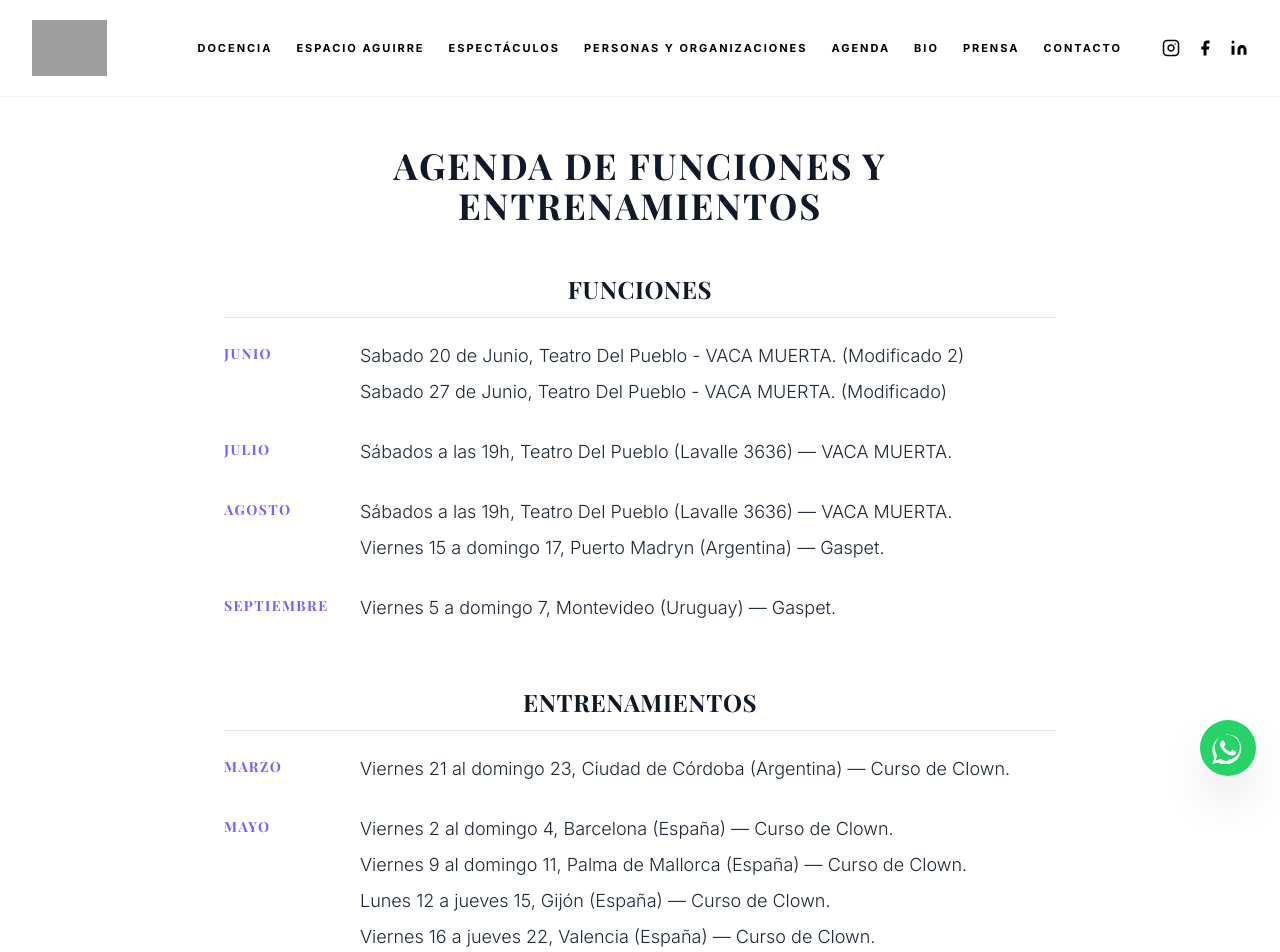
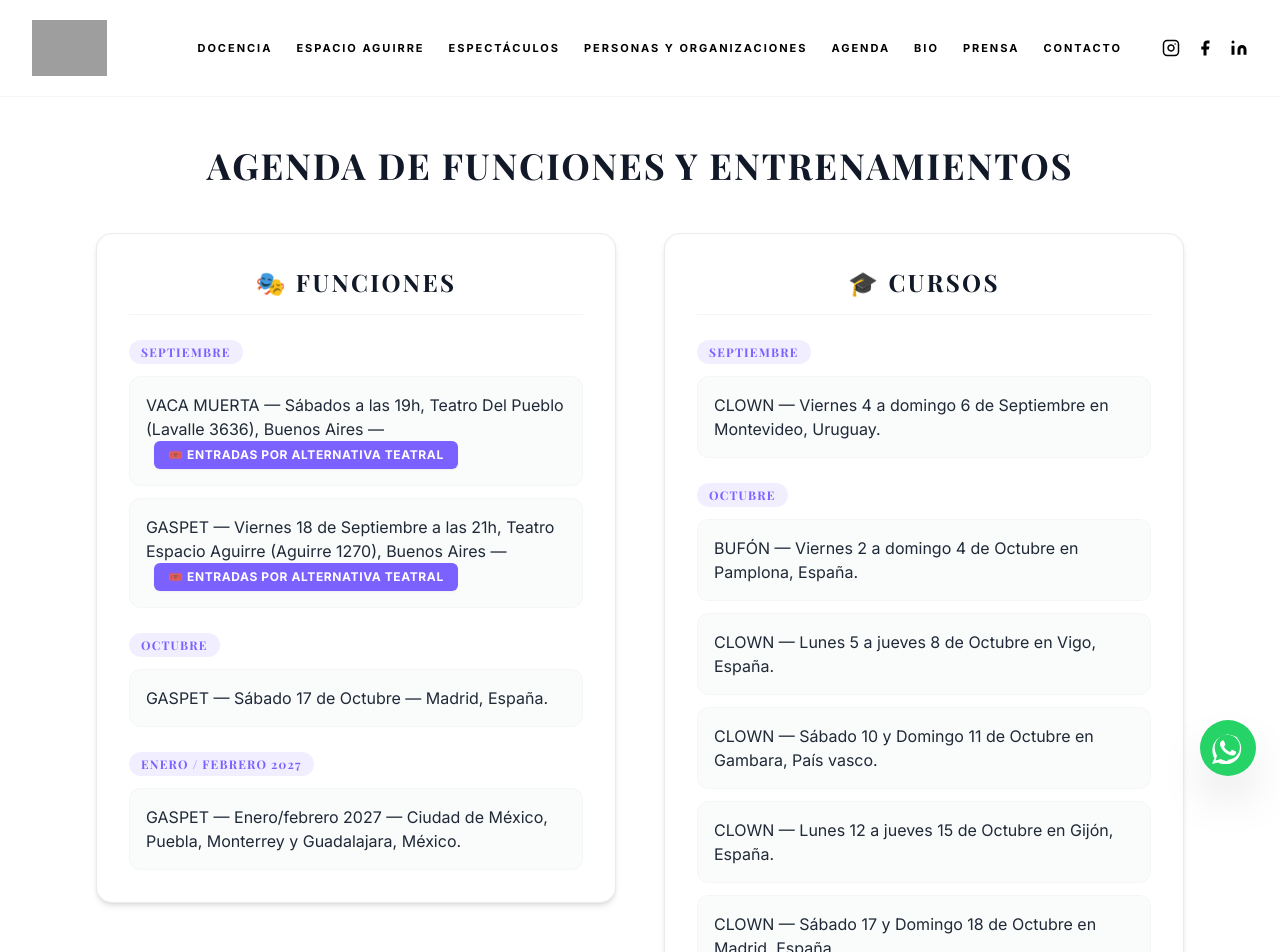
Before and after one commit to MarceloKatz/Marcelo_Katz, a Next.js app: page /agenda in a window 1280 px wide. Shown: the top 952 px of the page. Built offline with nearby package versions, Linux system fonts and the light colour scheme; grey boxes are pictures that could not be loaded; a web font is replaced by a local one.

Commit message:
Agenda: actualizar funciones y cursos en estructura de 2 columnas con enlaces a Alternativa Teatral

```diff
--- a/src/app/agenda/page.tsx
+++ b/src/app/agenda/page.tsx
@@ -21,7 +21,7 @@ export default function AgendaPage() {
   const initialData = getInitialAgendaData();
 
   return (
-    <div className="max-w-4xl mx-auto px-4 sm:px-6 lg:px-8 py-12 space-y-12">
+    <div className="max-w-6xl mx-auto px-4 sm:px-6 lg:px-8 py-12 space-y-12">
       <header className="text-center">
         <h1 className="text-3xl sm:text-4xl font-bold tracking-wider text-gray-900 uppercase">
           AGENDA DE FUNCIONES Y ENTRENAMIENTOS
--- a/src/components/AgendaManager.tsx
+++ b/src/components/AgendaManager.tsx
@@ -13,9 +13,35 @@ export type AgendaData = {
   entrenamientos: AgendaSection[];
 };
 
-interface AgendaManagerProps {
-  initialData: AgendaData;
-  isAdminPage?: boolean;
+function renderEventText(text: string) {
+  const regex = /\[([^\]]+)\]\(([^)]+)\)/g;
+  const parts = [];
+  let lastIndex = 0;
+  let match;
+
+  while ((match = regex.exec(text)) !== null) {
+    if (match.index > lastIndex) {
+      parts.push(text.substring(lastIndex, match.index));
+    }
+    parts.push(
+      <a
+        key={match.index}
+        href={match[2]}
+        target="_blank"
+        rel="noopener noreferrer"
+        className="inline-flex items-center gap-1.5 ml-2 text-xs font-bold uppercase tracking-wider text-white bg-[#7B61FF] hover:bg-[#6a52e6] px-3.5 py-1.5 rounded-md transition-all shadow-sm transform hover:scale-105"
+      >
+        🎟️ {match[1]}
+      </a>
+    );
+    lastIndex = regex.lastIndex;
+  }
+
+  if (lastIndex < text.length) {
+    parts.push(text.substring(lastIndex));
+  }
+
+  return parts.length > 0 ? parts : text;
 }
 
 export default function AgendaManager({ initialData, isAdminPage = false }: AgendaManagerProps) {
@@ -156,21 +182,23 @@ export default function AgendaManager({ initialData, isAdminPage = false }: Agen
   // VISTA PÚBLICA (Para visitantes comunes en /agenda)
   if (!isAdminPage) {
     return (
-      <div className="space-y-16">
-        <section className="space-y-6">
-          <h2 className="text-2xl text-center pb-3 border-b border-gray-200 font-bold tracking-wide text-gray-900">
-            FUNCIONES
+      <div className="space-y-12">
+        <div className="grid md:grid-cols-2 gap-8 lg:gap-12 items-start">
+          {/* COLUMNA 1: FUNCIONES */}
+          <section className="space-y-6 bg-white p-6 sm:p-8 rounded-2xl border border-gray-200/80 shadow-md">
+            <h2 className="text-xl sm:text-2xl text-center pb-4 border-b border-gray-100 font-bold tracking-widest uppercase text-gray-900 flex items-center justify-center gap-2">
+              <span>🎭</span> FUNCIONES
             </h2>
-          <div className="space-y-8">
+            <div className="space-y-6">
               {data.funciones.map((s) => (
-              <div key={s.mes} className="grid md:grid-cols-[120px_1fr] gap-4 items-start">
-                <h3 className="text-[#7B61FF] font-bold tracking-widest text-sm uppercase mt-0.5">
+                <div key={s.mes} className="space-y-3">
+                  <h3 className="text-[#7B61FF] font-bold tracking-widest text-xs uppercase bg-[#7B61FF]/10 inline-block px-3 py-1 rounded-full">
                     {s.mes}
                   </h3>
-                <ul className="space-y-2 text-gray-800">
+                  <ul className="space-y-3 text-gray-800">
                     {s.eventos.map((e, i) => (
-                    <li key={i} className="leading-relaxed font-light text-base sm:text-lg">
-                      {e}
+                      <li key={i} className="leading-relaxed font-normal text-sm sm:text-base bg-gray-50/80 p-4 rounded-xl border border-gray-100/80">
+                        {renderEventText(e)}
                       </li>
                     ))}
                   </ul>
@@ -179,20 +207,21 @@ export default function AgendaManager({ initialData, isAdminPage = false }: Agen
             </div>
           </section>
 
-        <section className="space-y-6">
-          <h2 className="text-2xl text-center pb-3 border-b border-gray-200 font-bold tracking-wide text-gray-900">
-            ENTRENAMIENTOS
+          {/* COLUMNA 2: CURSOS */}
+          <section className="space-y-6 bg-white p-6 sm:p-8 rounded-2xl border border-gray-200/80 shadow-md">
+            <h2 className="text-xl sm:text-2xl text-center pb-4 border-b border-gray-100 font-bold tracking-widest uppercase text-gray-900 flex items-center justify-center gap-2">
+              <span>🎓</span> CURSOS
             </h2>
-          <div className="space-y-8">
+            <div className="space-y-6">
               {data.entrenamientos.map((s) => (
-              <div key={s.mes} className="grid md:grid-cols-[120px_1fr] gap-4 items-start">
-                <h3 className="text-[#7B61FF] font-bold tracking-widest text-sm uppercase mt-0.5">
+                <div key={s.mes} className="space-y-3">
+                  <h3 className="text-[#7B61FF] font-bold tracking-widest text-xs uppercase bg-[#7B61FF]/10 inline-block px-3 py-1 rounded-full">
                     {s.mes}
                   </h3>
-                <ul className="space-y-2 text-gray-800">
+                  <ul className="space-y-3 text-gray-800">
                     {s.eventos.map((e, i) => (
-                    <li key={i} className="leading-relaxed font-light text-base sm:text-lg">
-                      {e}
+                      <li key={i} className="leading-relaxed font-normal text-sm sm:text-base bg-gray-50/80 p-4 rounded-xl border border-gray-100/80">
+                        {renderEventText(e)}
                       </li>
                     ))}
                   </ul>
@@ -200,6 +229,7 @@ export default function AgendaManager({ initialData, isAdminPage = false }: Agen
               ))}
             </div>
           </section>
+        </div>
 
         {/* Enlace sutil al panel de administración en el pie */}
         <div className="text-center pt-8 border-t border-gray-100">
--- a/src/data/agenda.json
+++ b/src/data/agenda.json
@@ -1,67 +1,41 @@
 {
   "funciones": [
     {
-      "mes": "JUNIO",
+      "mes": "SEPTIEMBRE",
       "eventos": [
-        "Sabado 20 de Junio, Teatro Del Pueblo - VACA MUERTA. (Modificado 2)",
-        "Sabado 27 de Junio, Teatro Del Pueblo - VACA MUERTA. (Modificado)"
+        "VACA MUERTA — Sábados a las 19h, Teatro Del Pueblo (Lavalle 3636), Buenos Aires — [Entradas por Alternativa teatral](https://publico.alternativateatral.com/entradas101150-vaca-muerta?o=14)",
+        "GASPET — Viernes 18 de Septiembre a las 21h, Teatro Espacio Aguirre (Aguirre 1270), Buenos Aires — [Entradas por Alternativa teatral](https://www.alternativateatral.com/obra76918-gaspet)"
       ]
     },
     {
-      "mes": "JULIO",
+      "mes": "OCTUBRE",
       "eventos": [
-        "Sábados a las 19h, Teatro Del Pueblo (Lavalle 3636) — VACA MUERTA."
+        "GASPET — Sábado 17 de Octubre — Madrid, España."
       ]
     },
     {
-      "mes": "AGOSTO",
+      "mes": "ENERO / FEBRERO 2027",
       "eventos": [
-        "Sábados a las 19h, Teatro Del Pueblo (Lavalle 3636) — VACA MUERTA.",
-        "Viernes 15 a domingo 17, Puerto Madryn (Argentina) — Gaspet."
-      ]
-    },
-    {
-      "mes": "SEPTIEMBRE",
-      "eventos": [
-        "Viernes 5 a domingo 7, Montevideo (Uruguay) — Gaspet."
+        "GASPET — Enero/febrero 2027 — Ciudad de México, Puebla, Monterrey y Guadalajara, México."
       ]
     }
   ],
   "entrenamientos": [
     {
-      "mes": "MARZO",
+      "mes": "SEPTIEMBRE",
       "eventos": [
-        "Viernes 21 al domingo 23, Ciudad de Córdoba (Argentina) — Curso de Clown."
+        "CLOWN — Viernes 4 a domingo 6 de Septiembre en Montevideo, Uruguay."
       ]
     },
     {
-      "mes": "MAYO",
+      "mes": "OCTUBRE",
       "eventos": [
-        "Viernes 2 al domingo 4, Barcelona (España) — Curso de Clown.",
-        "Viernes 9 al domingo 11, Palma de Mallorca (España) — Curso de Clown.",
-        "Lunes 12 a jueves 15, Gijón (España) — Curso de Clown.",
-        "Viernes 16 a jueves 22, Valencia (España) — Curso de Clown.",
-        "Viernes 23 a domingo 25, Pamplona (España) — Curso de Clown.",
-        "Miércoles 28 y jueves 29, San Sebastián (España) — Curso de Clown.",
-        "Viernes 30 a domingo 1/6, Ganbara (País Vasco) — Curso de Clown."
-      ]
-    },
-    {
-      "mes": "JUNIO",
-      "eventos": [
-        "Viernes 6 a domingo 8, Santiago de Compostela (España) — Curso de Clown."
-      ]
-    },
-    {
-      "mes": "AGOSTO",
-      "eventos": [
-        "Viernes 15 a domingo 17, Puerto Madryn (Argentina) — Curso de Clown."
-      ]
-    },
-    {
-      "mes": "SEPTIEMBRE",
-      "eventos": [
-        "Viernes 5 a domingo 7, Montevideo (Uruguay) — Curso de Clown."
+        "BUFÓN — Viernes 2 a domingo 4 de Octubre en Pamplona, España.",
+        "CLOWN — Lunes 5 a jueves 8 de Octubre en Vigo, España.",
+        "CLOWN — Sábado 10 y Domingo 11 de Octubre en Gambara, País vasco.",
+        "CLOWN — Lunes 12 a jueves 15 de Octubre en Gijón, España.",
+        "CLOWN — Sábado 17 y Domingo 18 de Octubre en Madrid, España.",
+        "CLOWN — Lunes 19 a Domingo 25 de Octubre en París, Francia."
       ]
     }
   ]
--- a/src/lib/content.ts
+++ b/src/lib/content.ts
@@ -253,60 +253,44 @@ export const EVENTOS = {
 export const AGENDA = {
   funciones: [
     {
-      mes: "JUNIO",
+      mes: "SEPTIEMBRE",
       eventos: [
-        "Sábado 20 (Estreno) a las 19h, Teatro Del Pueblo (Lavalle 3636) — VACA MUERTA.",
-        "Sábado 27 a las 19h, Teatro Del Pueblo (Lavalle 3636) — VACA MUERTA.",
-      ],
+        "VACA MUERTA — Sábados a las 19h, Teatro Del Pueblo (Lavalle 3636), Buenos Aires — [Entradas por Alternativa teatral](https://publico.alternativateatral.com/entradas101150-vaca-muerta?o=14)",
+        "GASPET — Viernes 18 de Septiembre a las 21h, Teatro Espacio Aguirre (Aguirre 1270), Buenos Aires — [Entradas por Alternativa teatral](https://www.alternativateatral.com/obra76918-gaspet)"
+      ]
     },
     {
-      mes: "JULIO",
+      mes: "OCTUBRE",
       eventos: [
-        "Sábados a las 19h, Teatro Del Pueblo (Lavalle 3636) — VACA MUERTA.",
-      ],
+        "GASPET — Sábado 17 de Octubre — Madrid, España."
+      ]
     },
     {
-      mes: "AGOSTO",
+      mes: "ENERO / FEBRERO 2027",
       eventos: [
-        "Sábados a las 19h, Teatro Del Pueblo (Lavalle 3636) — VACA MUERTA.",
-        "Viernes 15 a domingo 17, Puerto Madryn (Argentina) — Gaspet.",
-      ],
-    },
-    {
-      mes: "SEPTIEMBRE",
-      eventos: ["Viernes 5 a domingo 7, Montevideo (Uruguay) — Gaspet."],
-    },
+        "GASPET — Enero/febrero 2027 — Ciudad de México, Puebla, Monterrey y Guadalajara, México."
+      ]
+    }
   ],
   entrenamientos: [
     {
-      mes: "MARZO",
-      eventos: ["Viernes 21 al domingo 23, Ciudad de Córdoba (Argentina) — Curso de Clown."],
+      mes: "SEPTIEMBRE",
+      eventos: [
+        "CLOWN — Viernes 4 a domingo 6 de Septiembre en Montevideo, Uruguay."
+      ]
     },
     {
-      mes: "MAYO",
+      mes: "OCTUBRE",
       eventos: [
-        "Viernes 2 al domingo 4, Barcelona (España) — Curso de Clown.",
-        "Viernes 9 al domingo 11, Palma de Mallorca (España) — Curso de Clown.",
-        "Lunes 12 a jueves 15, Gijón (España) — Curso de Clown.",
-        "Viernes 16 a jueves 22, Valencia (España) — Curso de Clown.",
-        "Viernes 23 a domingo 25, Pamplona (España) — Curso de Clown.",
-        "Miércoles 28 y jueves 29, San Sebastián (España) — Curso de Clown.",
-        "Viernes 30 a domingo 1/6, Ganbara (País Vasco) — Curso de Clown.",
-      ],
-    },
-    {
-      mes: "JUNIO",
-      eventos: ["Viernes 6 a domingo 8, Santiago de Compostela (España) — Curso de Clown."],
-    },
-    {
-      mes: "AGOSTO",
-      eventos: ["Viernes 15 a domingo 17, Puerto Madryn (Argentina) — Curso de Clown."],
-    },
-    {
-      mes: "SEPTIEMBRE",
-      eventos: ["Viernes 5 a domingo 7, Montevideo (Uruguay) — Curso de Clown."],
-    },
-  ],
+        "BUFÓN — Viernes 2 a domingo 4 de Octubre en Pamplona, España.",
+        "CLOWN — Lunes 5 a jueves 8 de Octubre en Vigo, España.",
+        "CLOWN — Sábado 10 y Domingo 11 de Octubre en Gambara, País vasco.",
+        "CLOWN — Lunes 12 a jueves 15 de Octubre en Gijón, España.",
+        "CLOWN — Sábado 17 y Domingo 18 de Octubre en Madrid, España.",
+        "CLOWN — Lunes 19 a Domingo 25 de Octubre en París, Francia."
+      ]
+    }
+  ]
 };
 
 // BIO -----------------------------------------------------------------------
```
Lines whose indentation alone changed are shown as unchanged.
